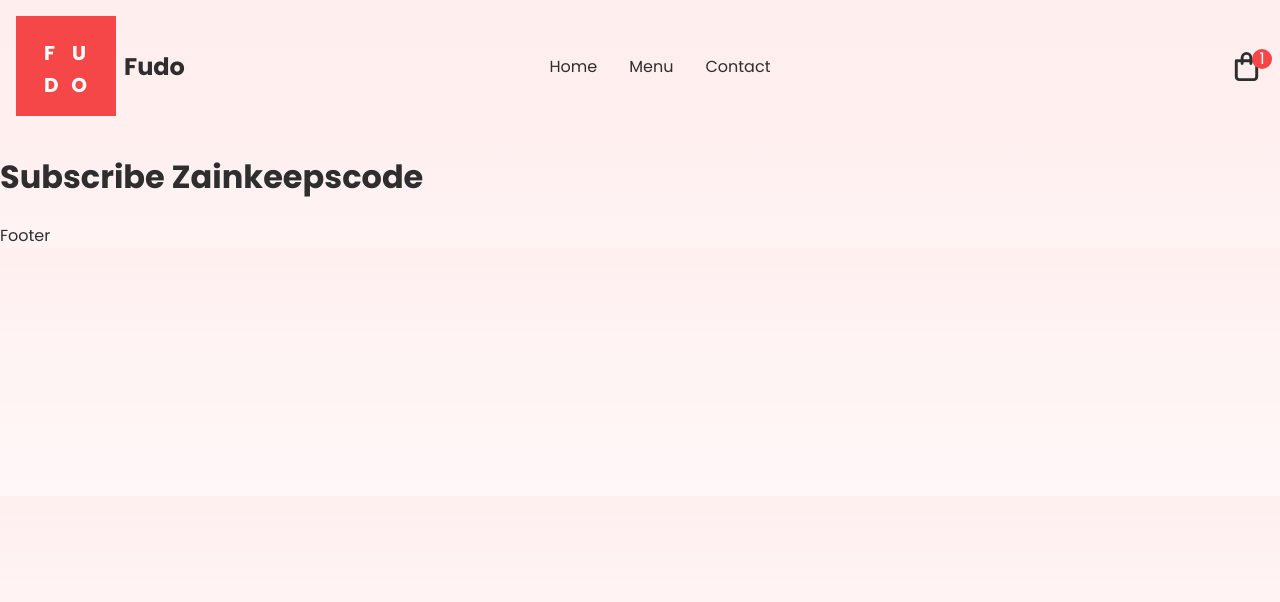
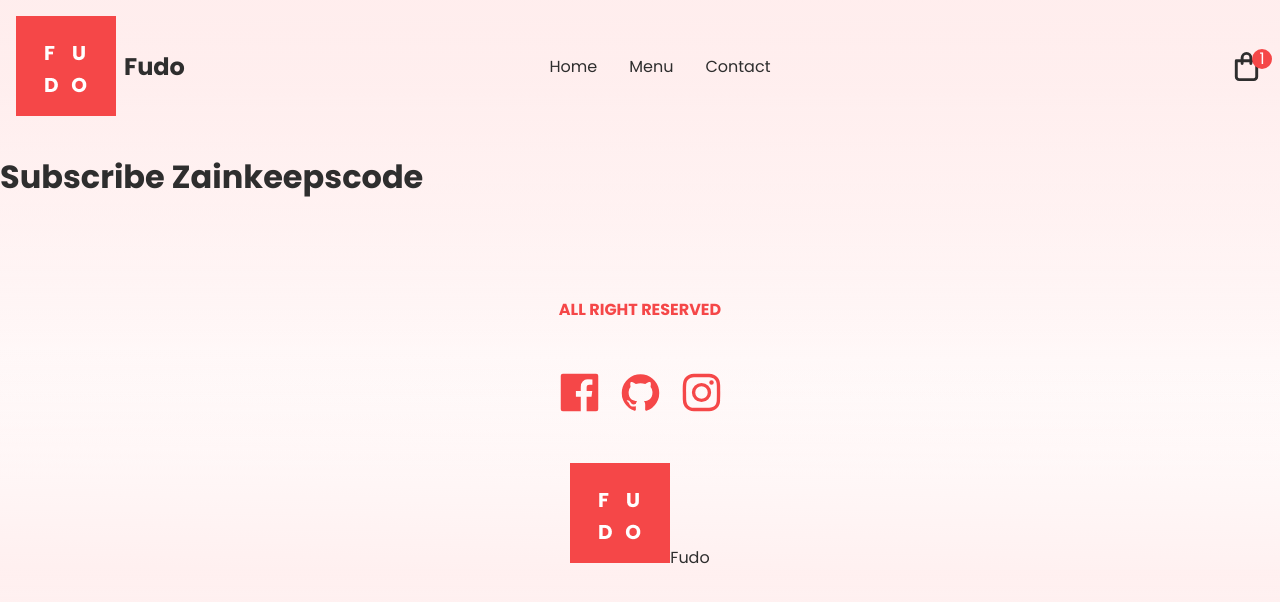
Before and after one commit to nosianuri/pizza-lover, a Next.js app: page / in a window 1280 px wide. Shown: the top 602 px of the page. Built offline with nearby package versions, Linux system fonts and the light colour scheme.

Commit message:
set footer

```diff
--- a/components/Footer.jsx
+++ b/components/Footer.jsx
@@ -1,7 +1,22 @@
+import {UilFacebook, UilGithub, UilInstagram} from "@iconscout/react-unicons"
+import Image from 'next/image'
+import Logo from '../assets/Logo.png'
+import css from '../styles/Footer.module.css'
+
 export default function Footer() {
     return(
-        <div>
-            Footer
+        <div className={css.container}>
+            <span>ALL RIGHT RESERVED</span>
+            <div className={css.social}>
+                <UilFacebook size={45}/>
+                <UilGithub size={45}/>
+                <UilInstagram size={45}/>
+            </div>
+
+            <div className="css.logo">
+                <Image src={Logo} alt="" size={45} />
+                <span>Fudo</span>
+            </div>
         </div>
     )
-};
+}
--- /dev/null
+++ b/styles/Footer.module.css
@@ -0,0 +1,35 @@
+.container{
+    display: flex;
+    flex-direction: column;
+    gap: 3rem;
+    margin-top: 6rem;
+    align-items: center;
+    justify-content: center;
+    background: linear-gradient(1deg, rgba(255,237,237,0.85) 0%, rgba(255,255,255,0) 14rem);
+}
+
+.container>span{
+    color: var(--themeRed);
+    font-weight: bold;
+}
+
+.logo{
+    display: flex;
+    justify-content: center;
+    justify-items: center;
+    gap: 0.5rem;
+}
+
+.logo>span{
+    font-weight: bold;
+    font-size: 1.5rem;
+}
+
+.social{
+    display: flex;
+    gap: 1rem;
+}
+
+.social>*{
+    fill: var(--themeRed);
+}
```
Also changed, not shown: components/Hero.jsx (added), styles/Hero.module.jsx (added).
